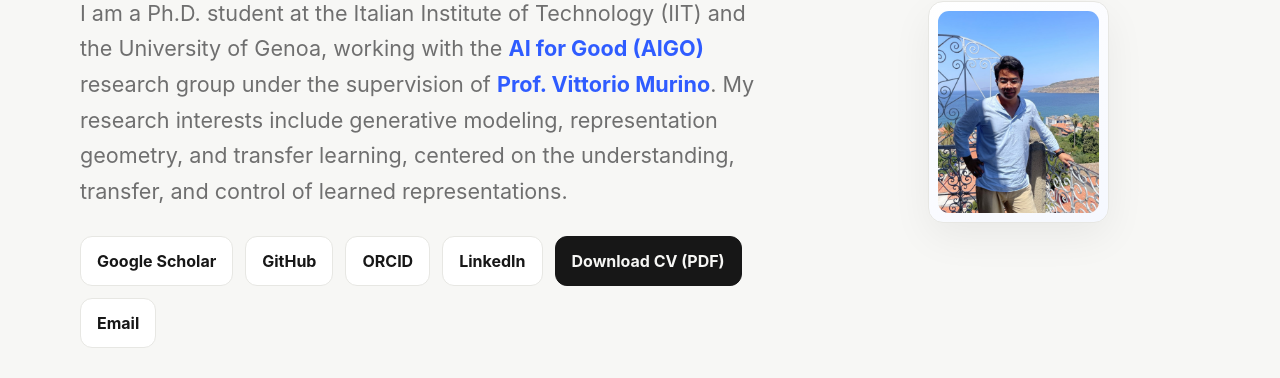
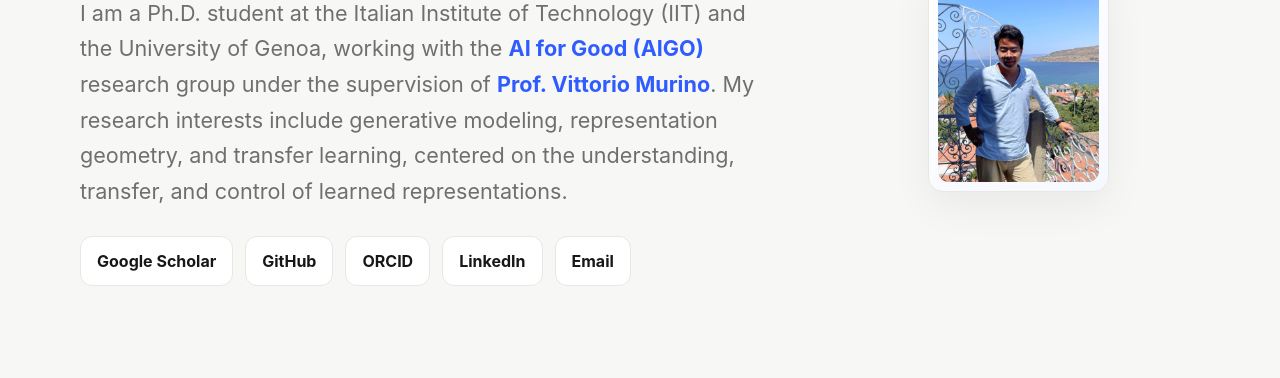
Before and after one commit to xuanqi99/xuanqi99.github.io, a plain HTML site: page index.html in a window 1280 px wide. Shown: the part 285-663 px from the top of the page. Drawn offline with Linux system fonts and the light colour scheme.

Commit message:
Remove CV download button from homepage

```diff
--- a/index.html
+++ b/index.html
@@ -42,7 +42,6 @@
         <a class="btn" href="https://github.com/xuanqi99" target="_blank" rel="noopener noreferrer">GitHub</a>
         <a class="btn" href="https://orcid.org/0000-0003-1118-9008" target="_blank" rel="noopener noreferrer">ORCID</a>
         <a class="btn" href="https://www.linkedin.com/in/xuan-qi-b860b91b6" target="_blank" rel="noopener noreferrer">LinkedIn</a>
-        <a class="btn primary" href="Xuan_Qi_CV.pdf" download>Download CV (PDF)</a>
         <a class="btn" href="mailto:xuan.qi@iit.it">Email</a>
       </div>
     </div>
```
